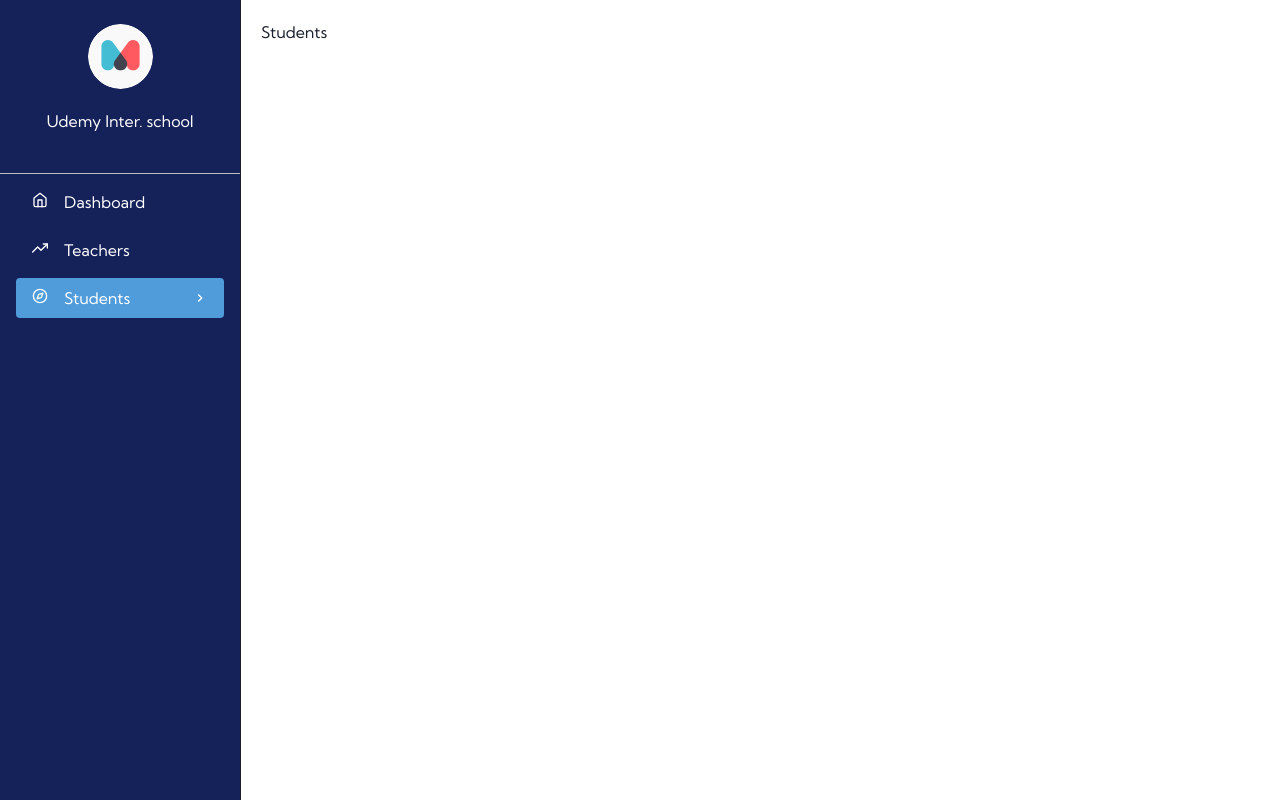
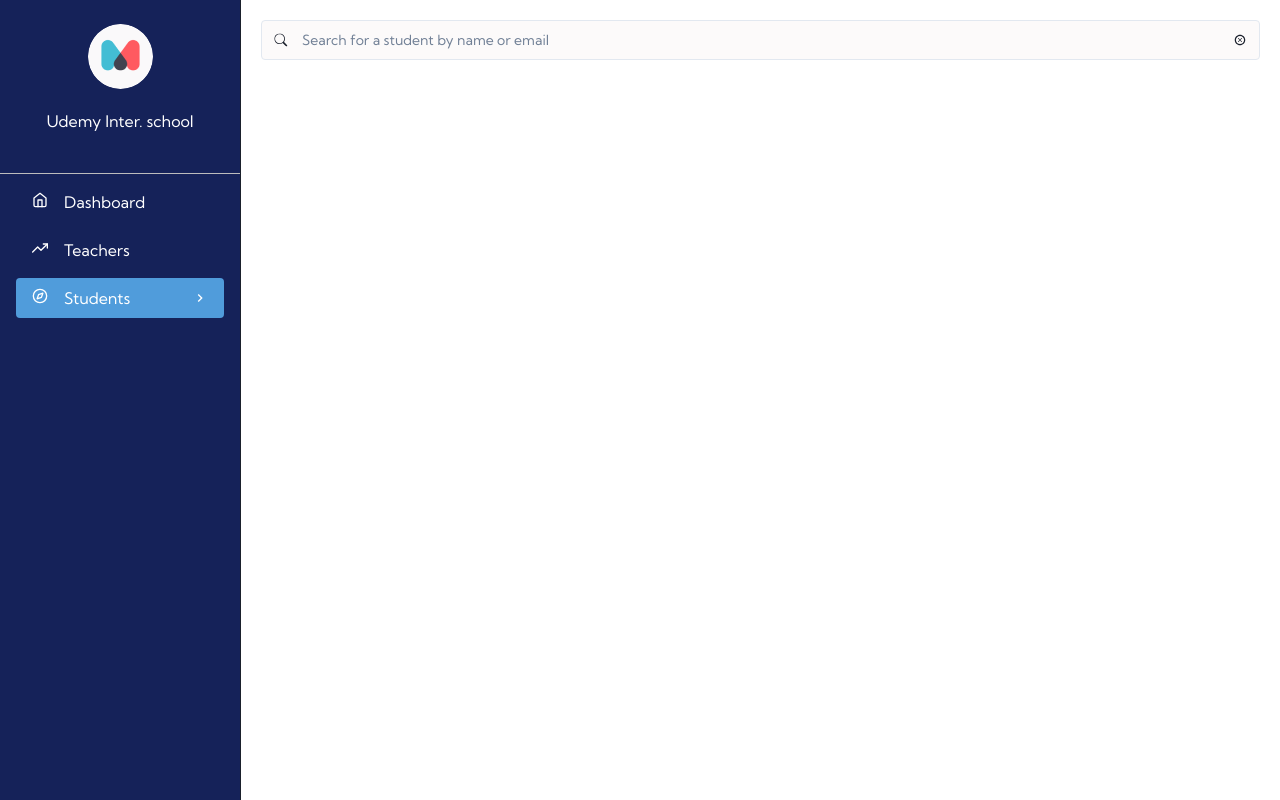
Before and after one commit to duyngo-agilityio/school-management, a Next.js app: page /students in a window 1280 px wide. Built offline with nearby package versions, Linux system fonts and the light colour scheme.

Commit message:
feat: implement searchInput component

```diff
--- a/src/app/(dashboard)/students/page.tsx
+++ b/src/app/(dashboard)/students/page.tsx
@@ -2,9 +2,14 @@ import React from 'react';
 
 // Components
 import { Box } from '@chakra-ui/react';
+import { SearchStudents } from '@/components';
 
 const Students = () => {
-  return <Box>Students</Box>;
+  return (
+    <Box>
+      <SearchStudents />
+    </Box>
+  );
 };
 
 export default Students;
--- /dev/null
+++ b/src/components/SearchInput/index.tsx
@@ -0,0 +1,57 @@
+'use client';
+
+import { ChangeEvent } from 'react';
+
+// Icons
+import { SearchIcon } from '@/icons';
+import { TiDeleteOutline } from 'react-icons/ti';
+
+// Components
+import {
+  Input,
+  InputGroup,
+  InputLeftElement,
+  InputRightElement,
+} from '@chakra-ui/react';
+
+interface SearchInputProps {
+  placeholder: string;
+  defaultValue: string;
+  onSearch: (value: string) => void;
+  onClick: (value: string) => void;
+}
+
+const SearchInput = ({
+  placeholder,
+  defaultValue,
+  onSearch,
+  onClick,
+}: SearchInputProps) => {
+  const handleChange = (e: ChangeEvent<HTMLInputElement>) => {
+    onSearch(e.target.value);
+  };
+
+  const handleClick = () => {
+    onClick('');
+  };
+
+  return (
+    <InputGroup width="auto">
+      <InputLeftElement style={{ cursor: 'pointer' }}>
+        <SearchIcon />
+      </InputLeftElement>
+      <Input
+        bgColor="backgroundWhiteHint"
+        pl={10}
+        placeholder={placeholder}
+        defaultValue={defaultValue}
+        onChange={handleChange}
+      />
+      <InputRightElement>
+        <TiDeleteOutline style={{ cursor: 'pointer' }} onClick={handleClick} />
+      </InputRightElement>
+    </InputGroup>
+  );
+};
+
+export default SearchInput;
--- /dev/null
+++ b/src/components/SearchStudents/index.tsx
@@ -0,0 +1,28 @@
+'use client';
+
+// Components
+import SearchInput from '../SearchInput';
+
+// Constants
+import { INPUT_PLACEHOLDER } from '@/constants';
+
+const SearchStudents = () => {
+  // TODO: Will be implemented later
+  const handleSearchValue = () => {};
+
+  // TODO: Will be implemented later
+  const handleDeleteSearchValue = () => {};
+
+  return (
+    <div>
+      <SearchInput
+        defaultValue=""
+        placeholder={INPUT_PLACEHOLDER.STUDENT}
+        onSearch={handleSearchValue}
+        onClick={handleDeleteSearchValue}
+      />
+    </div>
+  );
+};
+
+export default SearchStudents;
--- /dev/null
+++ b/src/components/SearchTeachers/index.tsx
@@ -0,0 +1,28 @@
+'use client';
+
+// Components
+import SearchInput from '../SearchInput';
+
+// Constants
+import { INPUT_PLACEHOLDER } from '@/constants';
+
+const SearchTeachers = () => {
+  // TODO: Will be implemented later
+  const handleSearchValue = () => {};
+
+  // TODO: Will be implemented later
+  const handleDeleteSearchValue = () => {};
+
+  return (
+    <div>
+      <SearchInput
+        defaultValue=""
+        placeholder={INPUT_PLACEHOLDER.TEACHER}
+        onSearch={handleSearchValue}
+        onClick={handleDeleteSearchValue}
+      />
+    </div>
+  );
+};
+
+export default SearchTeachers;
--- a/src/components/index.ts
+++ b/src/components/index.ts
@@ -1,2 +1,5 @@
 export { default as Profile } from './Profile';
 export { default as SideBar } from './SideBar';
+export { default as SearchInput } from './SearchInput';
+export { default as SearchStudents } from './SearchStudents';
+export { default as SearchTeachers } from './SearchTeachers';
--- a/src/constants/index.ts
+++ b/src/constants/index.ts
@@ -1 +1,2 @@
 export * from './path';
+export * from './placeholder';
--- /dev/null
+++ b/src/constants/placeholder.ts
@@ -0,0 +1,4 @@
+export const INPUT_PLACEHOLDER = {
+  STUDENT: 'Search for a student by name or email',
+  TEACHER: 'Search for a teacher by name or email '
+};
--- /dev/null
+++ b/src/icons/SearchIcon.tsx
@@ -0,0 +1,27 @@
+
+import { Icon } from '@chakra-ui/react';
+
+const SearchIcon = () => {
+  return (
+    <Icon viewBox="0 0 17 16" fill="none">
+      <g clipPath="url(#clip0_16_102)">
+        <path
+          d="M12.0725 10.344C13.0408 9.0227 13.4745 7.3845 13.2869 5.75716C13.0992 4.12982 12.304 2.63335 11.0603 1.56714C9.81666 0.50093 8.2163 -0.0563875 6.57938 0.00668566C4.94247 0.0697588 3.38973 0.748571 2.23182 1.90732C1.0739 3.06606 0.396199 4.61929 0.334297 6.25624C0.272396 7.8932 0.830858 9.49317 1.89796 10.7361C2.96505 11.9789 4.46209 12.7731 6.08957 12.9596C7.71704 13.1461 9.35493 12.7112 10.6755 11.742H10.6745C10.7045 11.782 10.7365 11.82 10.7725 11.857L14.6225 15.707C14.8101 15.8946 15.0644 16.0001 15.3297 16.0002C15.595 16.0003 15.8494 15.895 16.037 15.7075C16.2247 15.52 16.3302 15.2656 16.3303 15.0004C16.3303 14.7351 16.2251 14.4806 16.0375 14.293L12.1875 10.443C12.1518 10.4068 12.1134 10.3734 12.0725 10.343V10.344ZM12.3305 6.50001C12.3305 7.22228 12.1883 7.93748 11.9119 8.60477C11.6355 9.27206 11.2304 9.87837 10.7196 10.3891C10.2089 10.8998 9.6026 11.3049 8.93531 11.5813C8.26802 11.8577 7.55282 12 6.83055 12C6.10828 12 5.39308 11.8577 4.72579 11.5813C4.0585 11.3049 3.45218 10.8998 2.94146 10.3891C2.43074 9.87837 2.02561 9.27206 1.74921 8.60477C1.47281 7.93748 1.33055 7.22228 1.33055 6.50001C1.33055 5.04132 1.91001 3.64237 2.94146 2.61092C3.97291 1.57947 5.37186 1.00001 6.83055 1.00001C8.28924 1.00001 9.68819 1.57947 10.7196 2.61092C11.7511 3.64237 12.3305 5.04132 12.3305 6.50001Z"
+          fill="currentColor"
+        />
+      </g>
+      <defs>
+        <clipPath id="clip0_16_102">
+          <rect
+            width="16"
+            height="16"
+            fill="white"
+            transform="translate(0.330566)"
+          />
+        </clipPath>
+      </defs>
+    </Icon>
+  );
+};
+
+export default SearchIcon;
--- /dev/null
+++ b/src/icons/index.ts
@@ -0,0 +1 @@
+export { default as SearchIcon } from './SearchIcon';
```
Also changed, not shown: src/app/(dashboard)/teachers/page.tsx (+6 -1 lines).
